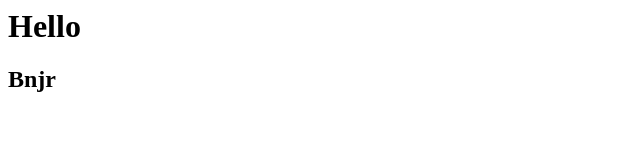
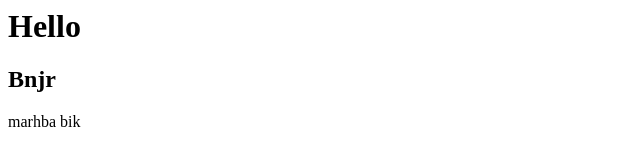
Before and after one commit to MojtabaChebil/TpGit, a plain HTML site: page index.html in a window 1280 px wide. Shown: the full height of the page, 0-640 px from the left. Drawn offline with Linux system fonts and the light colour scheme.

Commit message:
Modification de mojtpdevops

```diff
--- a/index.html
+++ b/index.html
@@ -1,2 +1,3 @@
 <h1>Hello</h1>
 <h2>Bnjr</h2>
+<p>marhba bik</p>
```
